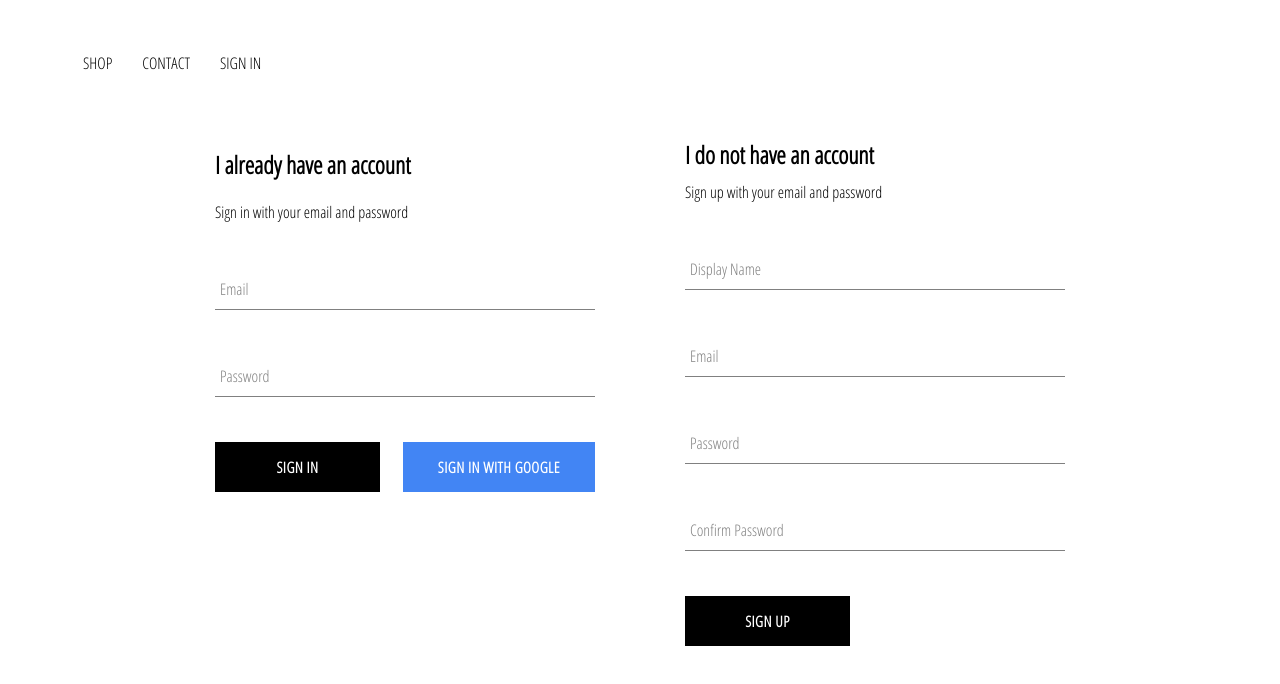
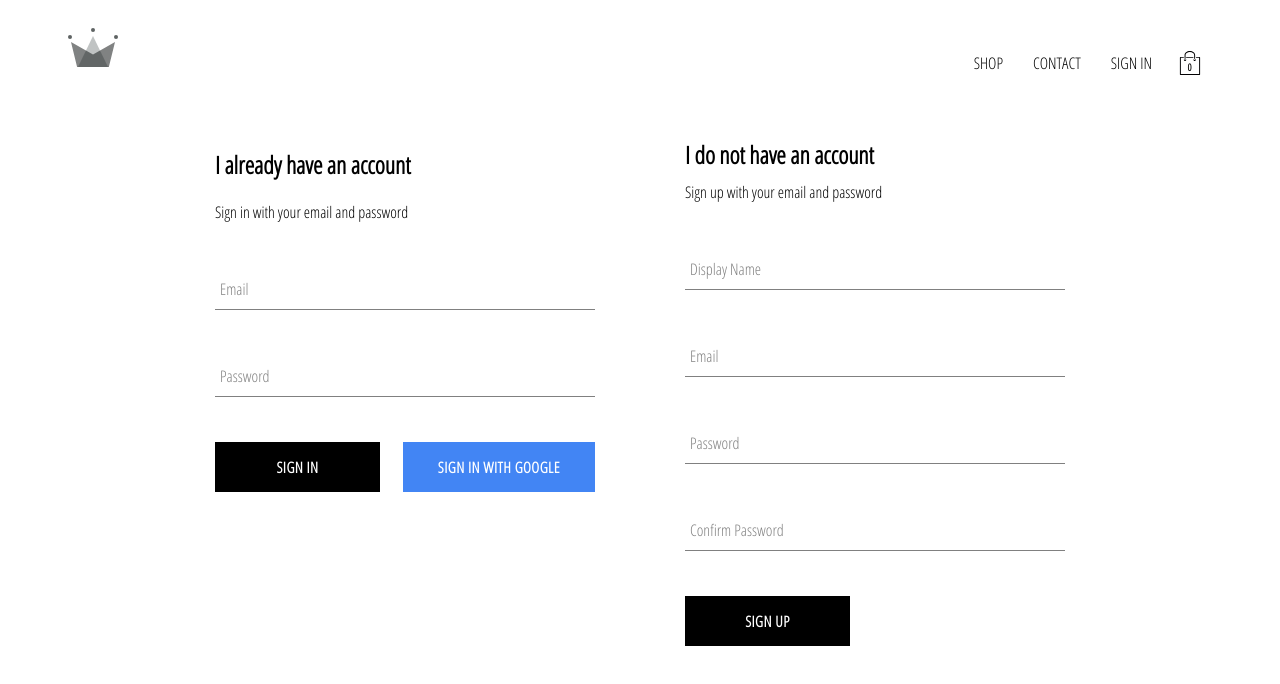
Before and after one commit to hahnrena/Kleider-Mrkt, a React app in the folder client/: page /signin in a window 1280 px wide. Shown: the top 684 px of the page. Built offline with nearby package versions, Linux system fonts and the light colour scheme; no server answers.

Commit message:
Completed redux components for user

```diff
--- a/client/src/App.js
+++ b/client/src/App.js
@@ -1,5 +1,5 @@
 import React from 'react';
-import { Switch, Route } from 'react-router-dom';
+import { Switch, Route, Redirect } from 'react-router-dom';
 import { connect } from 'react-redux';
 import HomePage from './pages/homepage/homePage';
 import ShopPage from './pages/shopPage/shopPage';
@@ -47,15 +47,19 @@ class App extends React.Component {
         <Switch>
           <Route exact path='/' component={HomePage}/>
           <Route path='/shop' component={ShopPage} />
-          <Route path='/signin' component={SignInAndSignUpPage} />
+          <Route exact path='/signin' render={() => this.props.currentUser ? (<Redirect to='/' />) : (<SignInAndSignUpPage />)} />
         </Switch>
       </div>
     );
   }
 }
 
+  const mapStateToProps = ({ user }) => ({
+    currentUser: user.currentUser
+  })
+
  const mapDispatchToProps = dispatch => ({
     setCurrentUser: user => dispatch(setCurrentUser(user))
  })
 
-export default connect(null, mapDispatchToProps)(App);
+export default connect(mapStateToProps, mapDispatchToProps)(App);
--- /dev/null
+++ b/client/src/components/cart-icon/cart-icon.modules.scss
@@ -0,0 +1,21 @@
+.cart-icon {
+    width: 45px;
+    height: 45px;
+    position: relative;
+    display: flex;
+    align-items: center;
+    justify-content: center;
+    cursor: pointer;
+
+    .shopping-icon {
+      width: 24px;
+      height: 24px;
+    }
+
+    .item-count {
+      position: absolute;
+      font-size: 10px;
+      font-weight: bold;
+      bottom: 12px;
+    }
+  }
--- /dev/null
+++ b/client/src/components/cart-icon/cartIcon.js
@@ -0,0 +1,14 @@
+import React from 'react';
+
+import { ReactComponent as ShoppingIcon } from '../../assets/shopping-icon.svg'
+
+import './cart-icon.modules.scss';
+
+const CartIcon = () => {
+    return(<div className='cart-icon'>
+        <ShoppingIcon className='shopping-icon'/>
+        <span className='item-count'>0</span>
+    </div>
+    )}
+
+export default CartIcon;
--- a/client/src/components/collection-item/collectionItem.js
+++ b/client/src/components/collection-item/collectionItem.js
@@ -11,12 +11,12 @@ return(
                 backgroundImage: `url(${imageUrl})`
             }}
         >
+        </div>
         <div className='collection-footer'>
             <span className='name'>{name}</span>
             <span className='price'>{price}</span>
         </div>
 
-        </div>
     </div>
     )
 }
--- a/client/src/components/custom-button/custom-button.modules.scss
+++ b/client/src/components/custom-button/custom-button.modules.scss
@@ -23,10 +23,10 @@
     &.google-sign-in {
         background-color: #4285f4;
         color: white;
-    }
 
-    &:hover {
-        background: #357ae8;
-        border: none;
+        &:hover {
+            background: #357ae8;
+            border: none;
+        }
     }
 }
--- a/client/src/components/header/header.js
+++ b/client/src/components/header/header.js
@@ -4,10 +4,15 @@ import { connect } from 'react-redux';
 
 import { auth } from '../../firebase/utils/firebase'
 
+import CartIcon from '../cart-icon/cartIcon';
+import { ReactComponent as Logo } from '../../assets/crown-logo.svg'
 import './header.modules.scss';
 
 const Header = ({ currentUser }) => (
     <div className='header'>
+        <Link className='logo' to="/">
+            <Logo className='logo'/>
+        </Link>
         <div className='options'>
             <Link className='option' to="/shop">
                 SHOP
@@ -21,6 +26,7 @@ const Header = ({ currentUser }) => (
                 :
                 <Link className='option' to='/signin'>SIGN IN</Link>
             }
+            <CartIcon />
         </div>
     </div>
 );
--- a/client/src/components/header/header.modules.scss
+++ b/client/src/components/header/header.modules.scss
@@ -16,7 +16,7 @@
       height: 100%;
       display: flex;
       align-items: center;
-    //   justify-content: flex-end;
+      justify-content: flex-end;
 
       .option {
         padding: 10px 15px;
--- a/client/src/redux/actions/user.js
+++ b/client/src/redux/actions/user.js
@@ -1,4 +1,6 @@
+import { UserActionTypes } from '../actions/userTypes';
+
 export const setCurrentUser = user => ({
-    type: 'SET_CURRENT_USER',
+    type: UserActionTypes.SET_CURRENT_USER,
     payload: user
 });
--- /dev/null
+++ b/client/src/redux/actions/userTypes.js
@@ -0,0 +1,3 @@
+export const UserActionTypes = {
+    SET_CURRENT_USER: 'SET_CURRENT_USER'
+};
--- a/client/src/redux/reducers/userReducer.js
+++ b/client/src/redux/reducers/userReducer.js
@@ -1,10 +1,12 @@
+import {UserActionTypes} from '../actions/userTypes';
+
 const INITIAL_STATE = {
     currentUser: null
 }
 
 const userReducer = (state = INITIAL_STATE, action) => {
     switch (action.type) {
-        case 'SET_CURRENT_USER':
+        case UserActionTypes.SET_CURRENT_USER :
             return {
                 ...state,
                 currentUser: action.payload
```
Also changed, not shown: client/src/components/cart-dropdown/cartDropdown.js (added, +13 -0 lines), client/src/assets/crown-logo.svg (added), client/src/assets/shopping-icon.svg (added), client/src/components/cart-dropdown/cart-dropdown.modules.scss (added).
